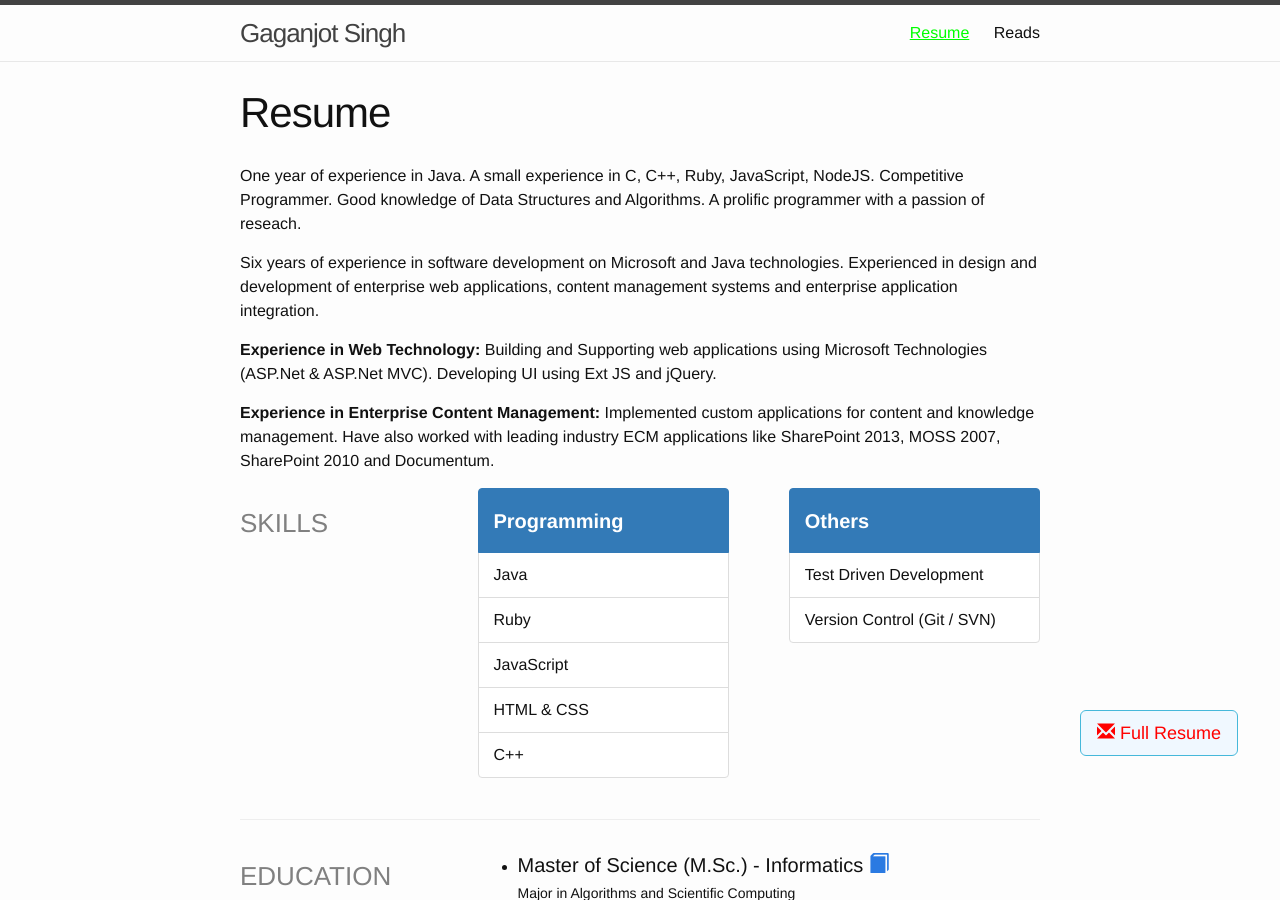
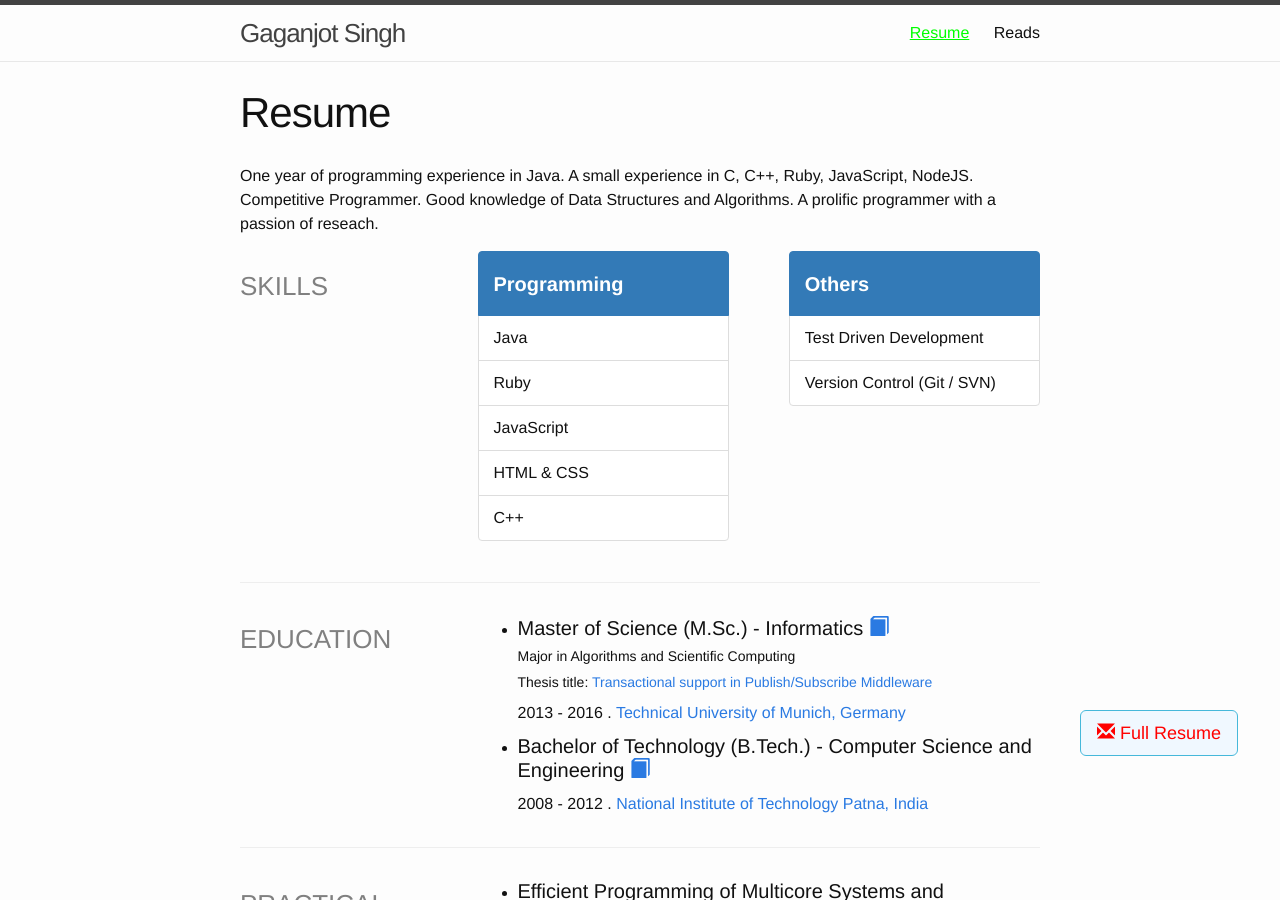
Before and after one commit to GaganJotSingh/GaganJotSingh.github.io, a Jekyll site: the page built from about/resume/index.md, in a window 1280 px wide and 900 px high. Built offline with Jekyll 4.4.1, drawn with Linux system fonts in a browser that asks for light colours; some of the changed text lies outside the part shown.

Commit message:
Modified resume headline and removed work-experience template section.

```diff
--- a/about/resume/index.md
+++ b/about/resume/index.md
@@ -4,19 +4,11 @@ title: Resume
 description: Resume of Gaganjot Singh
 ---
 
-One year of experience in Java.
+One year of programming experience in Java.
 A small experience in C, C++, Ruby, JavaScript, NodeJS.
 Competitive Programmer.
 Good knowledge of Data Structures and Algorithms.
 A prolific programmer with a passion of reseach.
-
-Six years of experience in software development on Microsoft and Java technologies. Experienced in design and development of enterprise web applications, content management systems and enterprise application integration.
-
-**Experience in Web Technology:**
-Building and Supporting web applications using Microsoft Technologies (ASP.Net & ASP.Net MVC). Developing UI using Ext JS and jQuery.
-
-**Experience in Enterprise Content Management:**
-Implemented custom applications for content and knowledge management. Have also worked with leading industry ECM applications like SharePoint 2013, MOSS 2007, SharePoint 2010 and Documentum.
 
 <!-- Skills -->
 <section class="row">
@@ -145,37 +137,21 @@ Implemented custom applications for content and knowledge management. Have also
 		</ul>
 	</div>
 </section>
-<hr style="margin-top:21px; margin-bottom:21px" />
 <!-- Work -->
-<section class="row">
+<!-- section class="row">
 	<header class="col-md-3">
 		<h3 style="text-transform:uppercase;color:gray; margin-top:21px; margin-bottom:10.5px">Work Experience</h3>
 	</header>
 	<div class="col-md-9">
 		<ul style="padding-left: 40px; margin-bottom: 10.5px">
 			<li>
-				<h4 style="margin-top:10.5px; margin-bottom:10.5px">C4 Advanced Solutions</h4>
-				<h5 style="margin-top:10.5px; margin-bottom:10.5px">Present</h5>
-				<p style="margin-bottom:10.5px">Working as Application Developer</p>
-			</li>
-			<li>
-				<h4 style="margin-top:10.5px; margin-bottom:10.5px">Abdul Samad Al Qurashi</h4>
-				<h5 style="margin-top:10.5px; margin-bottom:10.5px">March 2010 - January 2013</h5>
-				<p style="margin-bottom:10.5px">Worked as Web Developer</p>
-			</li>
-			<li>
-				<h4 style="margin-top:10.5px; margin-bottom:10.5px">Samsung SDS</h4>
-				<h5 style="margin-top:10.5px; margin-bottom:10.5px">May 2009 - March 2010</h5>
-				<p style="margin-bottom:10.5px">Worked as Web Developer with MIS team</p>
-			</li>
-			<li>
-				<h4 style="margin-top:10.5px; margin-bottom:10.5px">Honeywell Technology Solutions</h4>
-				<h5 style="margin-top:10.5px; margin-bottom:10.5px">December 2006 - December 2008</h5>
-				<p style="margin-bottom:10.5px">Worked as Project Trainee & later Software Engineer</p>
+				<h4 style="margin-top:10.5px; margin-bottom:10.5px">ABC company</h4>
+				<h5 style="margin-top:10.5px; margin-bottom:10.5px">May 1000 - March 1000</h5>
+				<p style="margin-bottom:10.5px">Worked as Web Developer with ABC team</p>
 			</li>
 		</ul>
 	</div>
-</section>
+</section -->
 
 <!-- Contact for full resume -->
 <a id="full_resume" href="mailto:{{ site.email }}?subject=Resume Request" class="btn btn-info btn-lg" title="Work experience, Projects, GPAs: Contact via email for detailed resume." style="position: fixed; top: 90%; left: 100%; margin-top: -100px; margin-left: -200px; color: red; background-color: aliceblue;">
```
